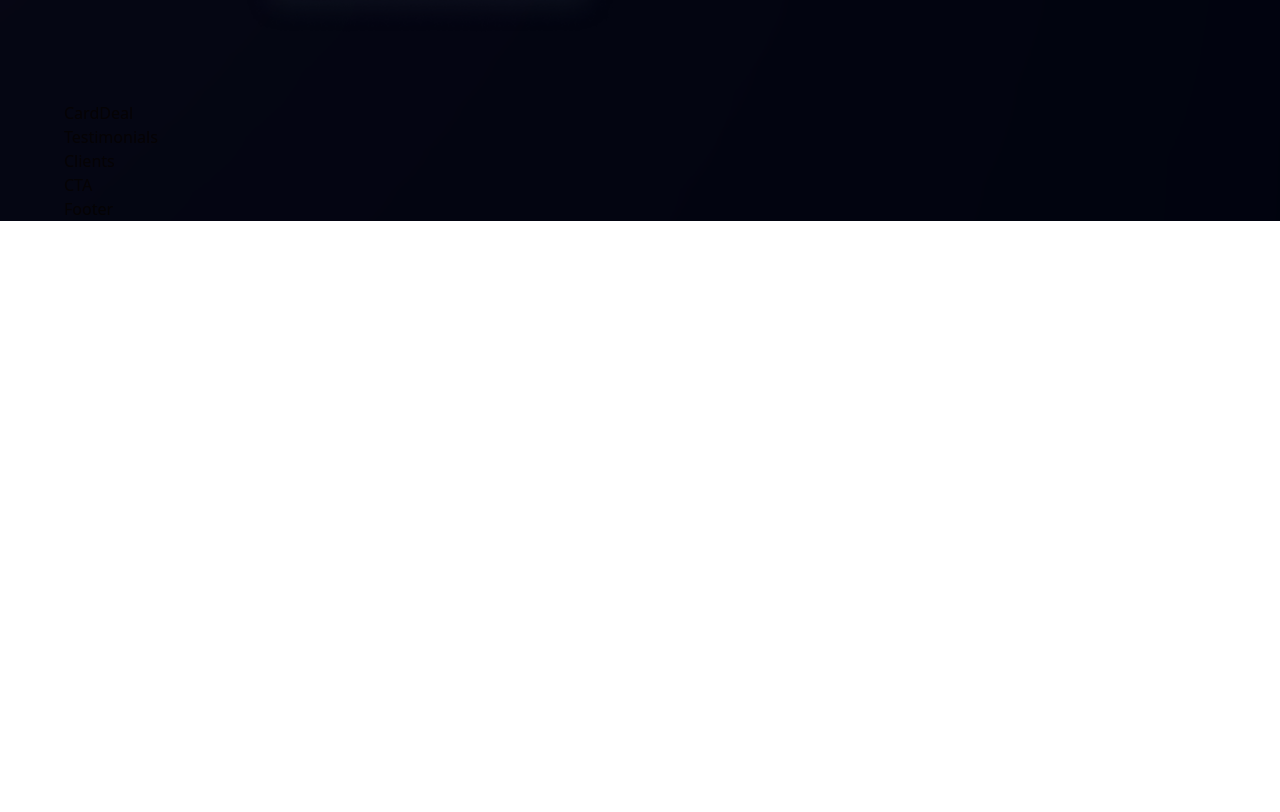
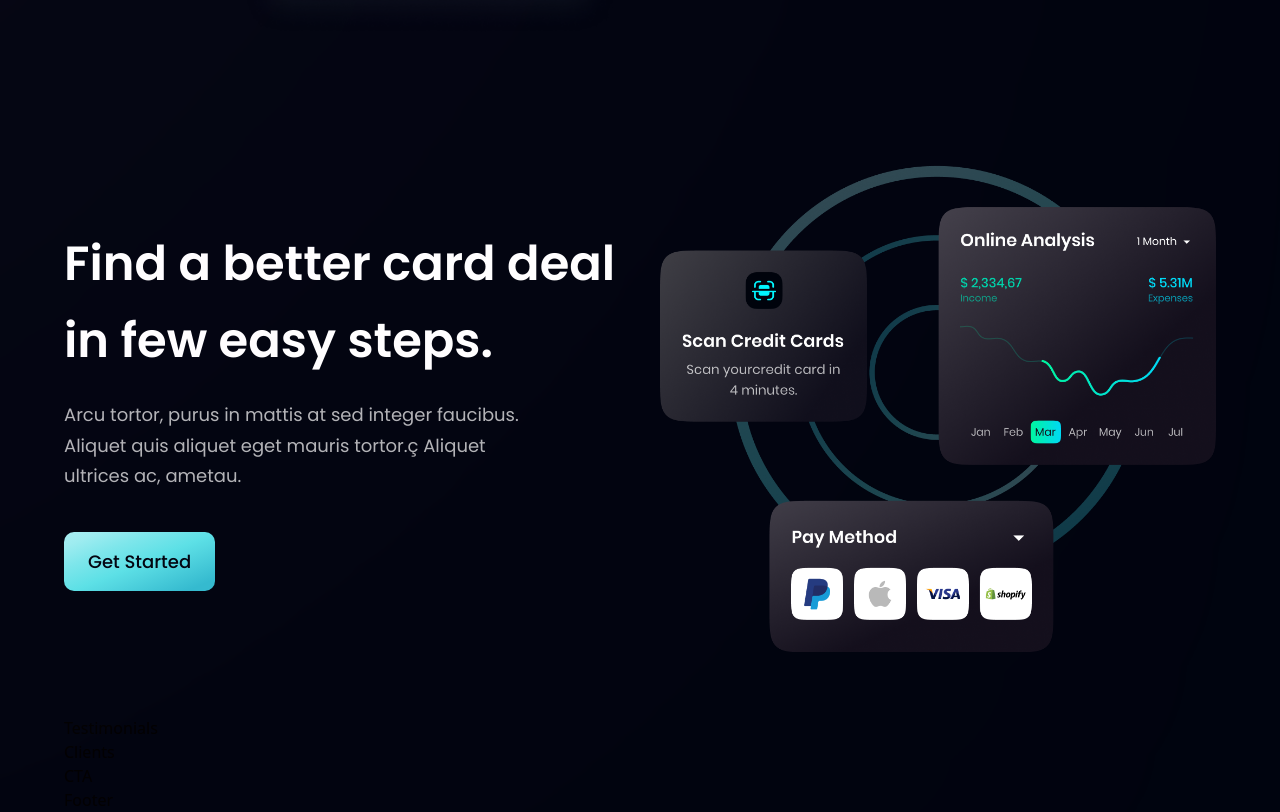
Before and after one commit to amine-amari/bank_modern_app, a React (Vite) app: page / in a window 1280 px wide. Shown: the part 2064-2876 px from the top of the page. Before the commit the page ends 2285 px from the top, so only its background shows below. Built offline with nearby package versions, Linux system fonts and the light colour scheme.

Commit message:
implemented card deal section

```diff
--- a/src/components/CardDeal.jsx
+++ b/src/components/CardDeal.jsx
@@ -1,9 +1,27 @@
-import React from 'react'
+import {card} from '../assets';
+import styles, { layout } from '../style';
+import Button from './Button';
 
-const CardDeal = () => {
-  return (
-    <div>CardDeal</div>
-  )
-}
+const CardDeal = () =>  (
+    <section className={layout.section}>
+      <div className={layout.sectionInfo}>
+        <h2 className={styles.heading2}>
+          Find a better card deal <br className="sm:block hidden" /> in few easy
+          steps.
+        </h2>
+        <p className={`${styles.paragraph} max-w-[470px] mt-5`}>
+          Arcu tortor, purus in mattis at sed integer faucibus. Aliquet quis
+          aliquet eget mauris tortor.ç Aliquet ultrices ac, ametau.
+        </p>
+
+        <Button styles="mt-10" />
+      </div>
+      <div className={layout.sectionImg}>
+        <img src={card} alt="card" className='w-[100%] h-[100%]' />
+      </div>
+    </section>
+
+);
+
 
 export default CardDeal
```
